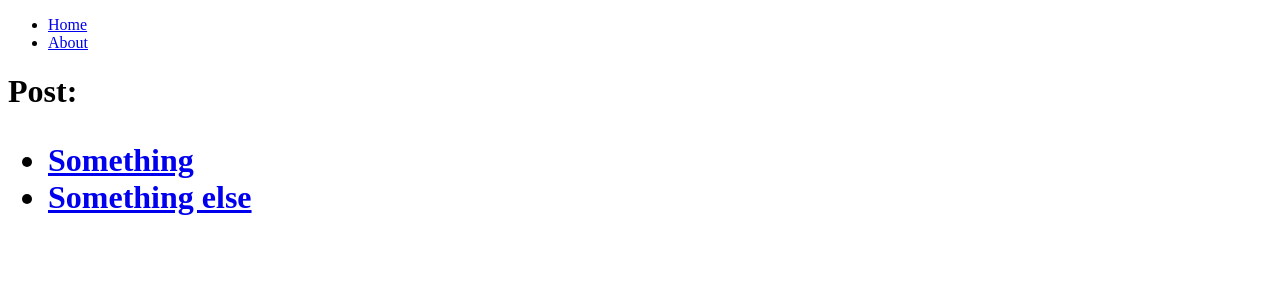
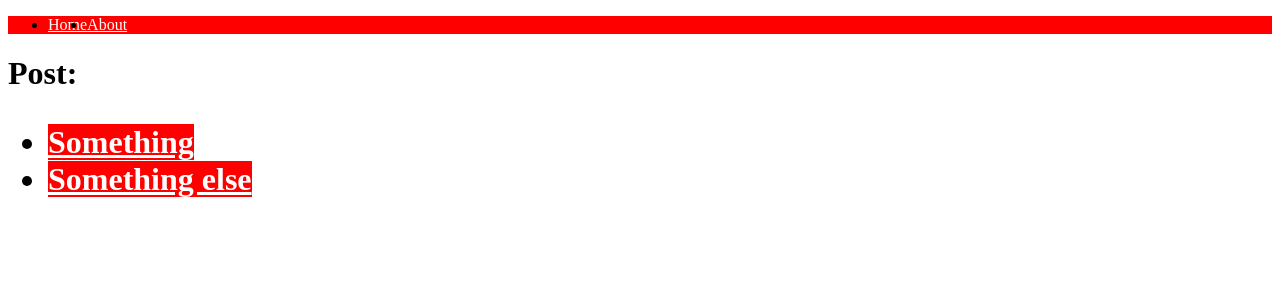
Before and after one commit to seankim84/eCommerce, a Next.js app: page / in a window 1280 px wide. Shown: the top 300 px of the page. Built offline with nearby package versions, Linux system fonts and the light colour scheme.

Commit message:
Styled in NextJS

```diff
--- a/components/Header.js
+++ b/components/Header.js
@@ -1,7 +1,11 @@
 import Link from 'next/link';
 
+const headerStyles = {
+    backgroundColor: 'red'
+}
+
 export default () => (
-    <header>
+    <header style={headerStyles}>
         <nav>
             <ul>
                 <li>
@@ -16,5 +20,13 @@ export default () => (
                 </li>
             </ul>
         </nav>
+        <style jsx>{`
+            ul {
+                display:flex;
+            }
+            ul li {
+                margin-rignt: 20px;
+            }
+        `}</style>
     </header>
 );
--- a/components/PostLink.js
+++ b/components/PostLink.js
@@ -2,5 +2,10 @@ import Link from 'next/link';
 
 export default (props) =>
     <Link href={`/post?title=${props.title}`} as={`/post/${props.title}`}>
-        <a>{props.title}</a>
+        <a>{props.title}<style jsx global>{`
+            a {
+                background-color: red;
+                color: white;
+            }
+        `}</style></a>
     </Link>
```
Also changed, not shown: server.js (+8 -1 lines), 1 other file (tests, documents, lock files or other folders).
